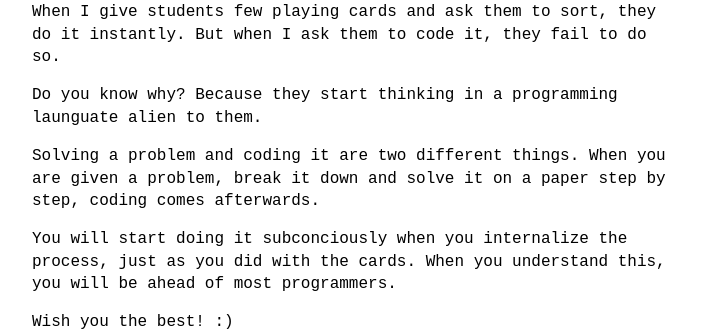
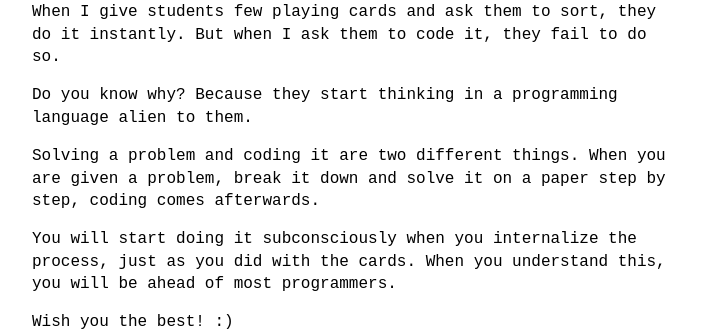
Before and after one commit to VallarasuS/Vallarasu.in, a Jekyll site: the page built from docs/_posts/2025-09-28-coding-vs-solving.md, in a window 1280 px wide. Shown: the part 197-532 px from the top of the page, without its empty margins (288-990 px from the left). Built offline with Jekyll 4.4.1, drawn with Linux system fonts in a browser that asks for light colours.

Commit message:
Update 2025-09-28-coding-vs-solving.md

```diff
--- a/docs/_posts/2025-09-28-coding-vs-solving.md
+++ b/docs/_posts/2025-09-28-coding-vs-solving.md
@@ -7,12 +7,12 @@ When I give students few playing cards and ask them to sort, they do it instantl
 But when I ask them to code it, they fail to do so.
 
 Do you know why?
-Because they start thinking in a programming launguate alien to them.
+Because they start thinking in a programming language alien to them.
 
 Solving a problem and coding it are two different things.
 When you are given a problem, break it down and solve it on a paper step by step, coding comes afterwards.
 
-You will start doing it subconciously when you internalize the process, just as you did with the cards.
+You will start doing it subconsciously when you internalize the process, just as you did with the cards.
 When you understand this, you will be ahead of most programmers.
 
 Wish you the best! :)
```
